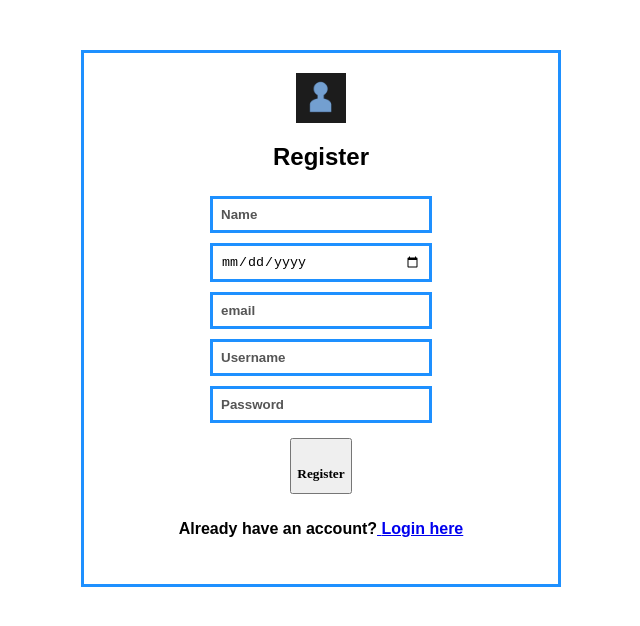
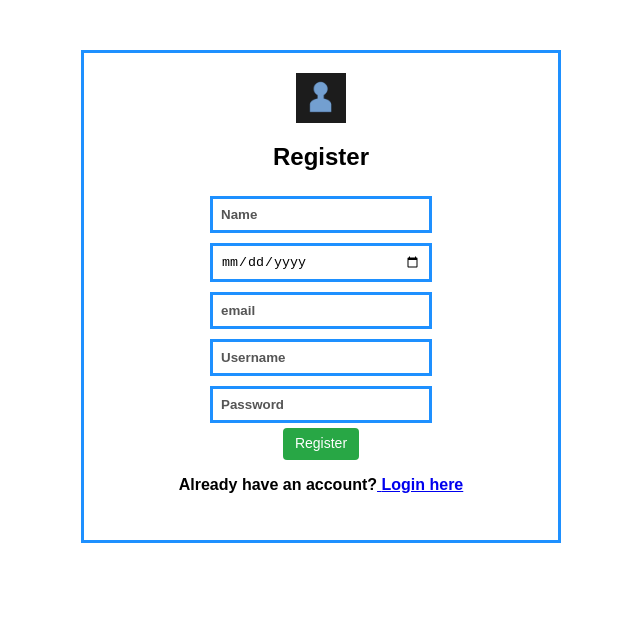
Before and after one commit to Shakir555/focix, a website: page views/register.html in a window 1280 px wide. Shown: the whole page, without its empty margins (319-959 px from the left). Drawn offline with Linux system fonts and the light colour scheme.

Commit message:
register and login button improve

```diff
--- a/public/style.css
+++ b/public/style.css
@@ -35,12 +35,41 @@ input:focus {
   box-shadow: 0 0 5px #007BFF;
 }
 
-
 button
 {
-  font-family: bold;
-  padding: 10px 5px;
-  margin: 10px;
+  padding: 6px 12px;
+  font-size: 14px;
+  height: auto; /* ensures it fits content */
+  line-height: 1.4;
+  background-color: #007bff;
+  color: white;
+  border: none;
+  border-radius: 4px;
+  cursor: pointer;
+}
+
+.register-btn
+{
+  padding: 6px 12px;
+  background-color: #28a745;
+  color: white;
+}
+
+.register-btn:hover
+{
+  background-color: #218838;
+}
+
+.login-btn
+{
+  padding: 6px 12px;
+  background-color: #007bff;
+  color: white;
+}
+
+.login-btn:hover
+{
+  background-color: #0056b3;
 }
 
 .tabs button
--- a/views/register.html
+++ b/views/register.html
@@ -13,7 +13,7 @@
     <input type="text" name="email" placeholder="email" required><br>
     <input type="text" name="username" placeholder="Username" required><br>
     <input type="password" name="password" placeholder="Password" required><br>
-    <button type="submit"><br><b>Register</b></button>
+    <button type="submit" class="register-btn">Register</button>
   </form>
   <p><b>Already have an account?</b><a href="/login"> <b>Login here</b></a></p>
 </body>
```
Also changed, not shown: views/login.html (+1 -1 lines).
